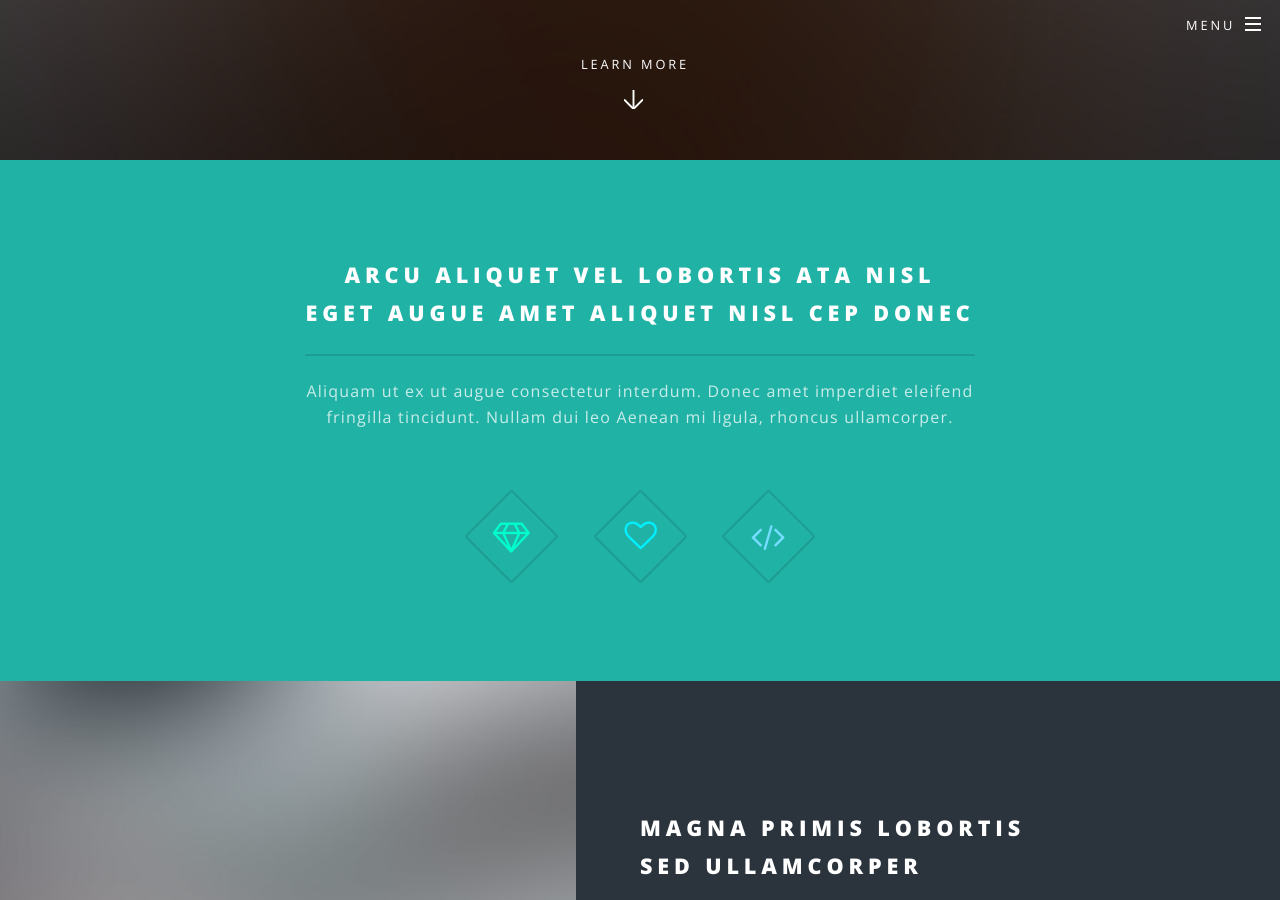
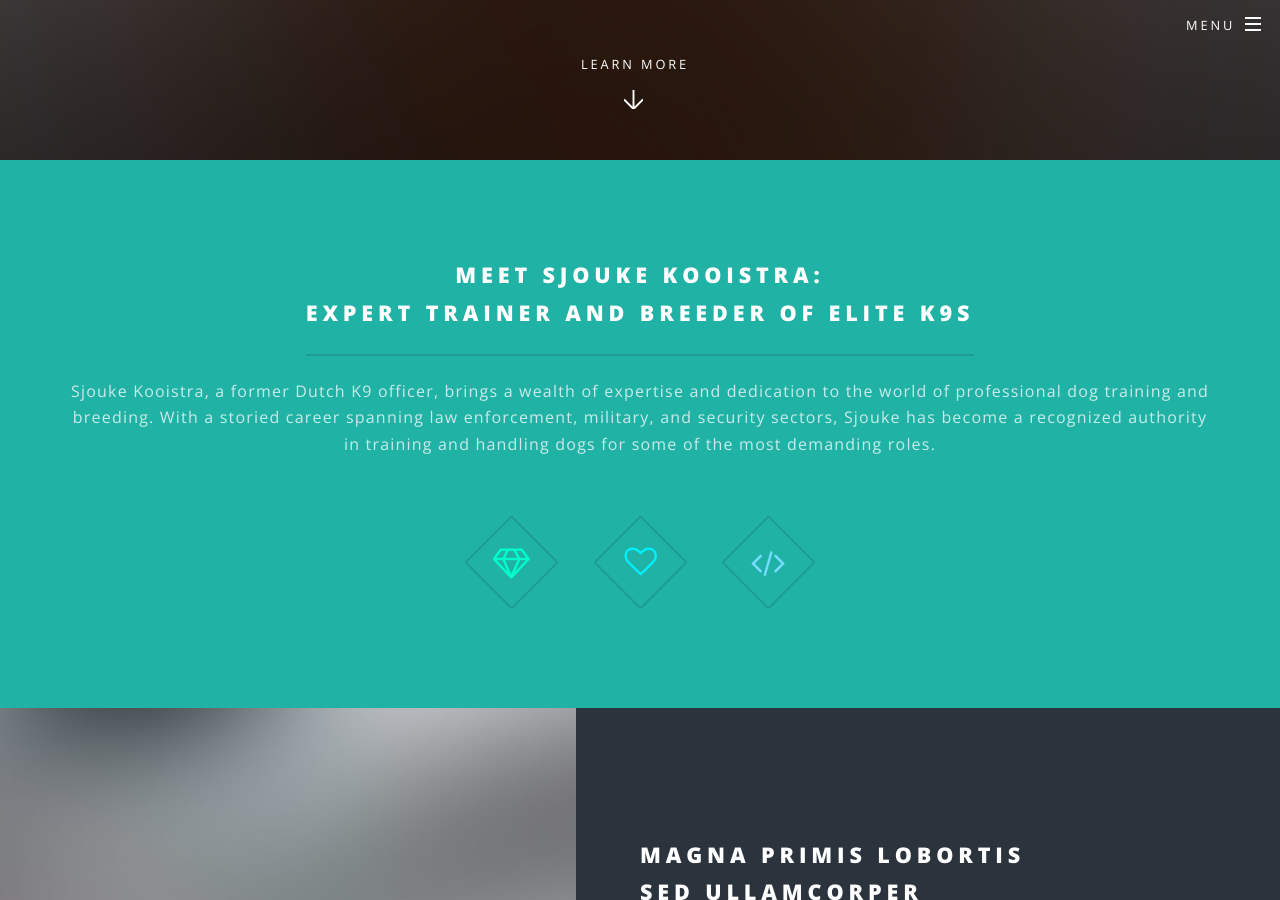
Before and after one commit to Gao921010/Gao921010.github.io, a Jekyll site: the page built from index.html, in a window 1280 px wide and 900 px high, scrolled down 740 px. Built offline with Jekyll 4.4.1, drawn with Linux system fonts in a browser that asks for light colours.

Commit message:
Update index.html
adding meet sj

```diff
--- a/index.html
+++ b/index.html
@@ -17,10 +17,9 @@ layout: landing
 					<section id="one" class="wrapper style1 special">
 						<div class="inner">
 							<header class="major">
-								<h2>Arcu aliquet vel lobortis ata nisl<br />
-								eget augue amet aliquet nisl cep donec</h2>
-								<p>Aliquam ut ex ut augue consectetur interdum. Donec amet imperdiet eleifend<br />
-								fringilla tincidunt. Nullam dui leo Aenean mi ligula, rhoncus ullamcorper.</p>
+								<h2>Meet Sjouke Kooistra: <br />
+								Expert Trainer and Breeder of Elite K9s</h2>
+								<p>Sjouke Kooistra, a former Dutch K9 officer, brings a wealth of expertise and dedication to the world of professional dog training and breeding. With a storied career spanning law enforcement, military, and security sectors, Sjouke has become a recognized authority in training and handling dogs for some of the most demanding roles.</p>
 							</header>
 							<ul class="icons major">
 								<li><span class="icon fa-diamond major style1"><span class="label">Lorem</span></span></li>
```
